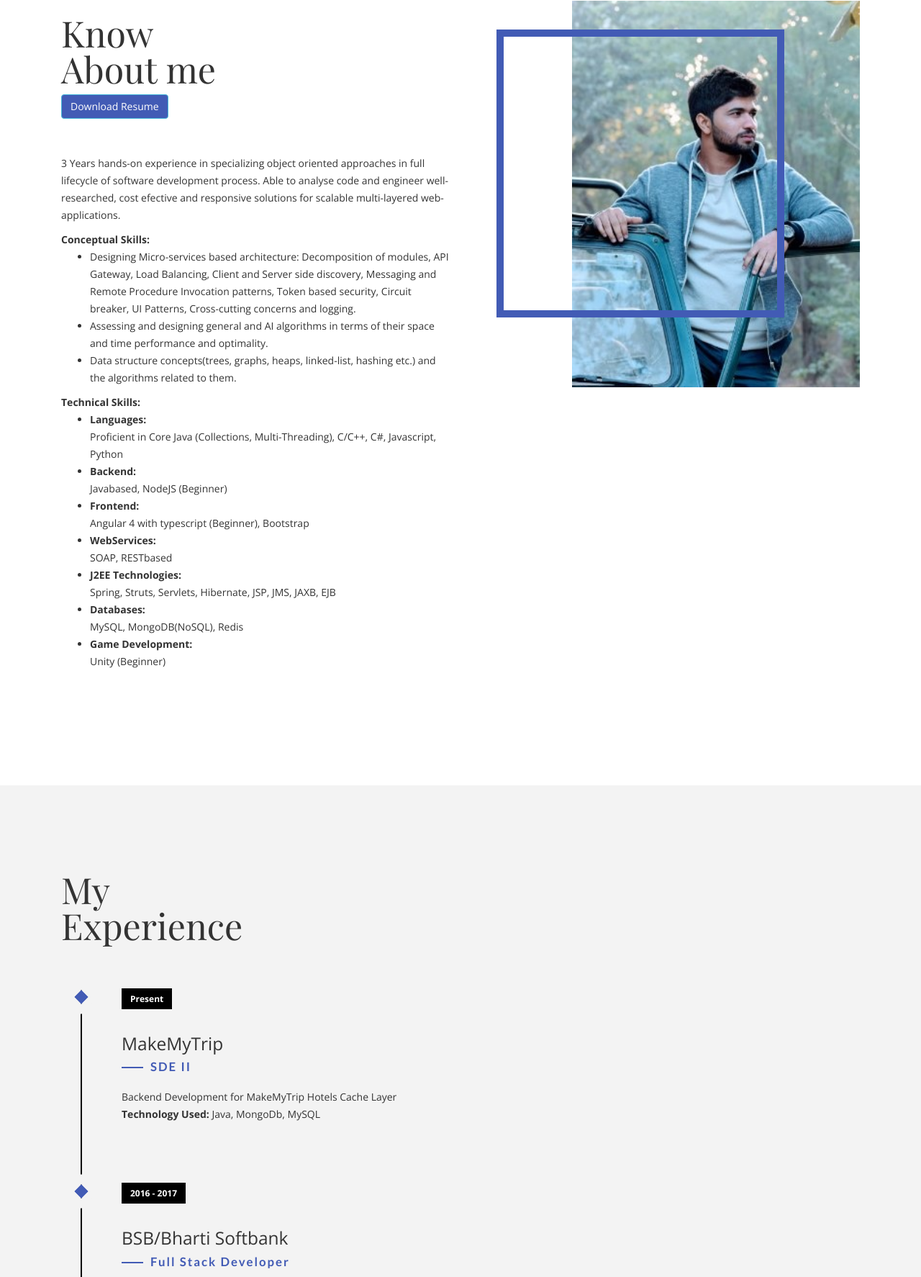
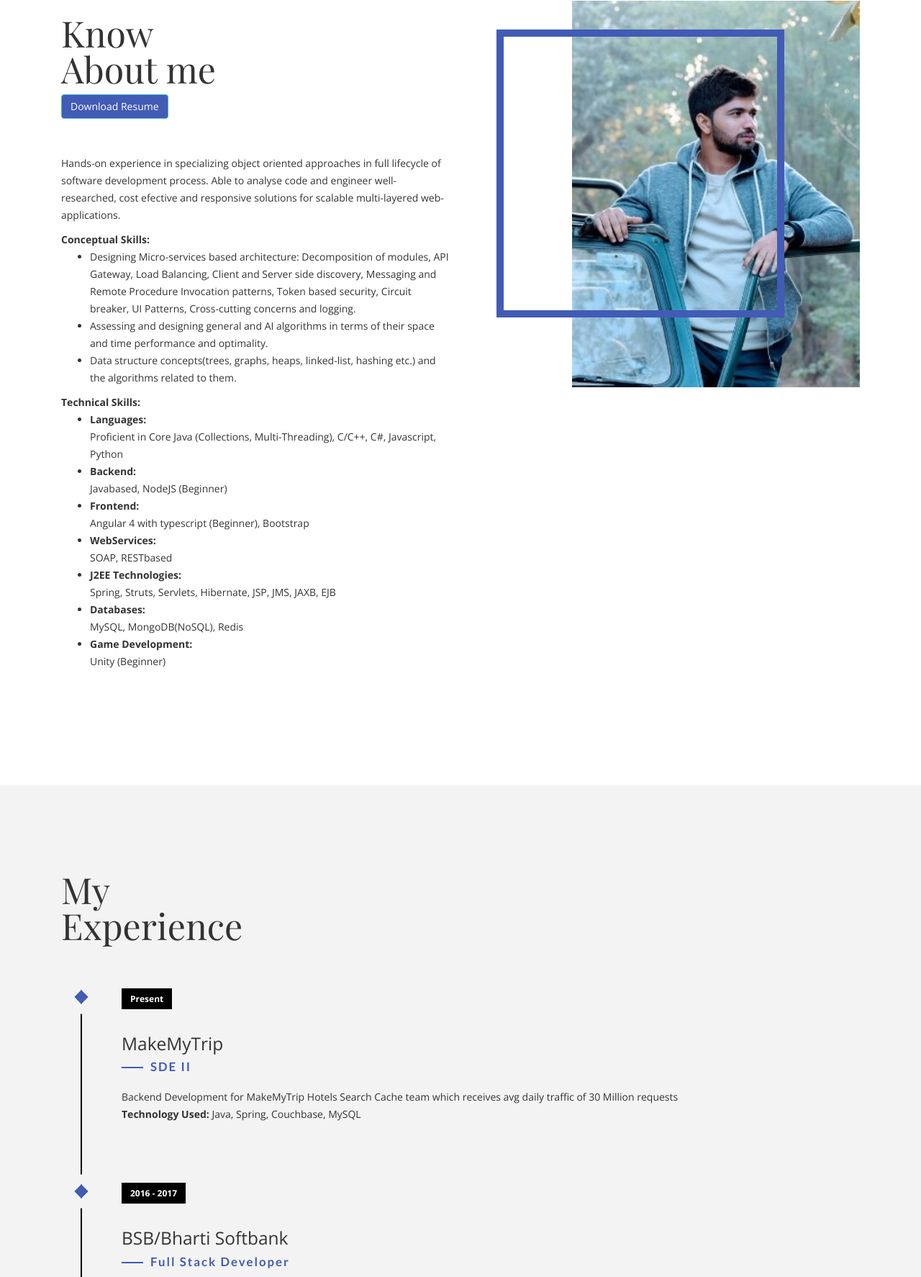
Before and after one commit to shivbansal/shivbansal.github.io, a plain HTML site: page index.html in a window 1280 px wide. Shown: the part 899-2673 px from the top of the page at 72% size. Drawn offline with nearby package versions, Linux system fonts and the light colour scheme; files whose address does not match are found by name; a web font is replaced by a local one.

Commit message:
Update index.html

```diff
--- a/index.html
+++ b/index.html
@@ -70,7 +70,7 @@
                 <h1 class="size-50">Know <br /> About me</h1>
                 <a href="assets/shiv.pdf" class="btn btn-info mb1 bg-black" role="button" style="background-color: #425BB5 !important;" download>Download Resume</a>
                 <div class="h-50"></div>
-                <p>3 Years hands-on experience in specializing object oriented approaches in full lifecycle
+                <p>Hands-on experience in specializing object oriented approaches in full lifecycle
                     of software development process. Able to analyse code and engineer well-researched,
                     cost efective and responsive solutions for scalable multi-layered web-applications.</p>
                 <b>Conceptual Skills:</b>
@@ -153,8 +153,8 @@
                             <p class="timeline-event-thumbnail">Present</p>
                             <h3>MakeMyTrip</h3>
                             <h4>SDE II</h4>
-                            <p>Backend Development for MakeMyTrip Hotels Cache Layer
-                                <br><b>Technology Used:</b> Java, MongoDb, MySQL</p>
+                            <p>Backend Development for MakeMyTrip Hotels Search Cache team which receives avg daily traffic of 30 Million requests
+                                <br><b>Technology Used:</b> Java, Spring, Couchbase, MySQL</p>
                         </div>
                     </li>
                     <li class="timeline-event" data-aos="fade-up" data-aos-delay=".2">
```
